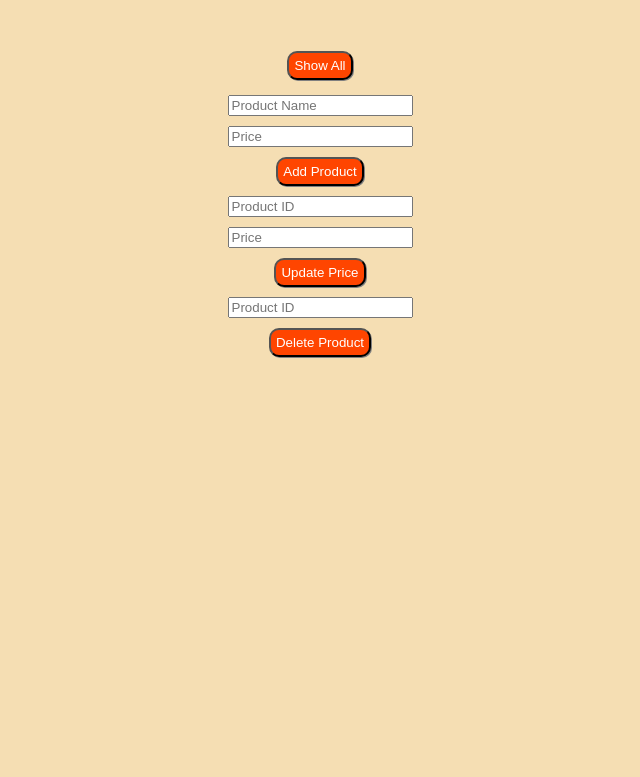
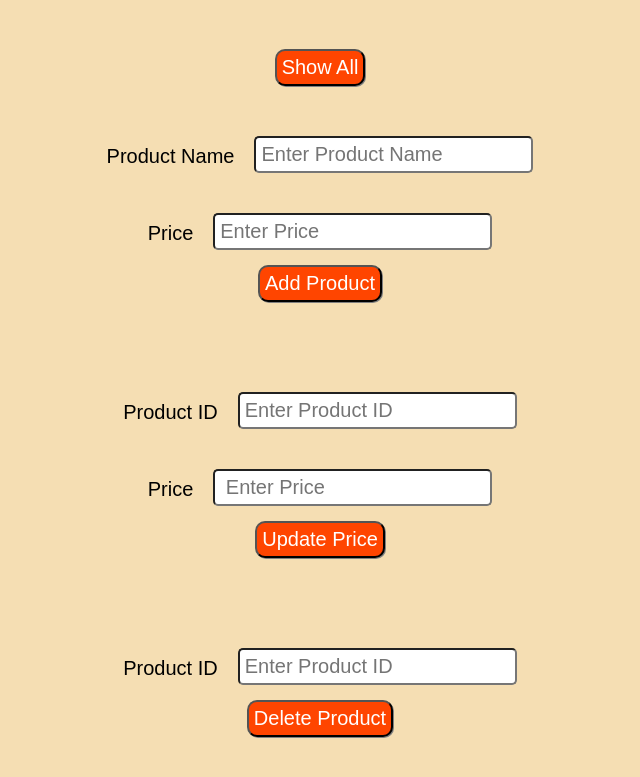
Before and after one commit to HarshVardhan22/Shopping-List, a plain HTML site: page public/index.html in a window 1280 px wide. Shown: the part 61-838 px from the top of the page, without its empty margins (320-960 px from the left). Drawn offline with Linux system fonts and the light colour scheme.

Commit message:
"Css done"

```diff
--- a/public/css/style.css
+++ b/public/css/style.css
@@ -13,19 +13,47 @@ body{
     font-family: sans-serif;
 }
 
-.show {
+.items:not(h1){
+    font-size:20px;
+}
+.show >* {
     margin-top: 10px;
     margin-bottom: 10px;
+    font-size: 20px;
 }
 
-form > * {
-    margin: 5px 0;
+input{
+    margin-left: 20px;
+    margin-top: 20px;
+    margin-bottom: 20px;
+    font-size:20px;
+    border-radius: 5px;
+    position: relative;
+    top:5px;
+    padding: 5px;
+}
+form :first-child {
+    margin-top : 15px;
+}
+
+input:hover{
+    transition: all 0.3s;
+    transform : scale(1.05,1.05);
+    border: 2px solid rgb(0, 245, 0);
 }
 
 button{
     border-radius: 10px;
     padding: 5px;
+    font-size:20px;
     background: orangered;
     box-shadow: 1px 1px gray;
     color: white;
+    margin-bottom: 50px;
 }
+
+.flex {
+    display: flex;
+    align-items: center;
+    justify-content: center;
+}
--- a/public/index.html
+++ b/public/index.html
@@ -13,18 +13,36 @@
             <p><span class='id'></span><span class='name'></span><span class='price'></span> </p>
             <button class="showButton">Show All</button>
         </div>
+
         <form class="add items">
-            <input type="text" class = 'name' placeholder="Product Name">
-            <input type="text" class="price" placeholder="Price">
+            <div class="flex">
+                <label >Product Name</label>
+                <input type="text" class = 'name' placeholder="Enter Product Name">
+            </div>
+            <div class="flex">
+                <label class = 'price'>Price</label>
+                <input type="text" class="price" placeholder="Enter Price">
+            </div>
             <button class="addButton">Add Product</button>
         </form>
+
         <form class="update items">
-            <input type="text" class='id' placeholder="Product ID">
-            <input type="text" class="price" placeholder="Price">
+            <div class="flex">
+                <label>Product ID</label>
+                <input type="text" class='id' placeholder="Enter Product ID">
+            </div>
+            <div class="flex">
+                <label>Price</label>
+                <input type="text" class="price" placeholder=" Enter Price">
+            </div>
             <button class="updateButton">Update Price</button>
         </form>
+
         <form class="delete items">
-            <input type="text" class='id' placeholder="Product ID">
+            <div class="flex">
+                <label>Product ID</label>
+                <input type="text" class='id' placeholder="Enter Product ID">
+            </div>
             <button class="delButton">Delete Product</button>
         </form>
     </div>
```
Also changed, not shown: App.js (added, +38 -0 lines), 1 other file.
